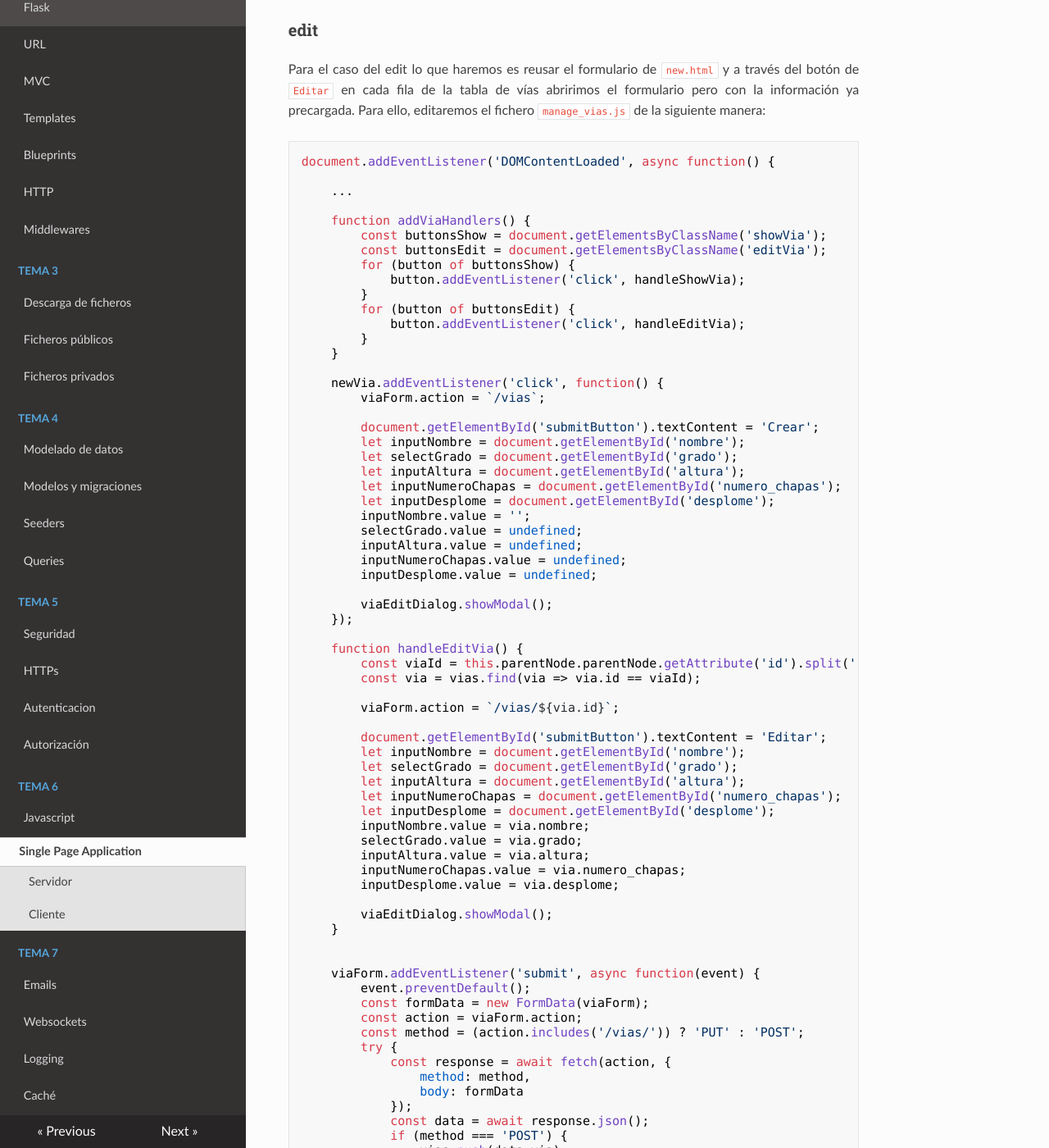
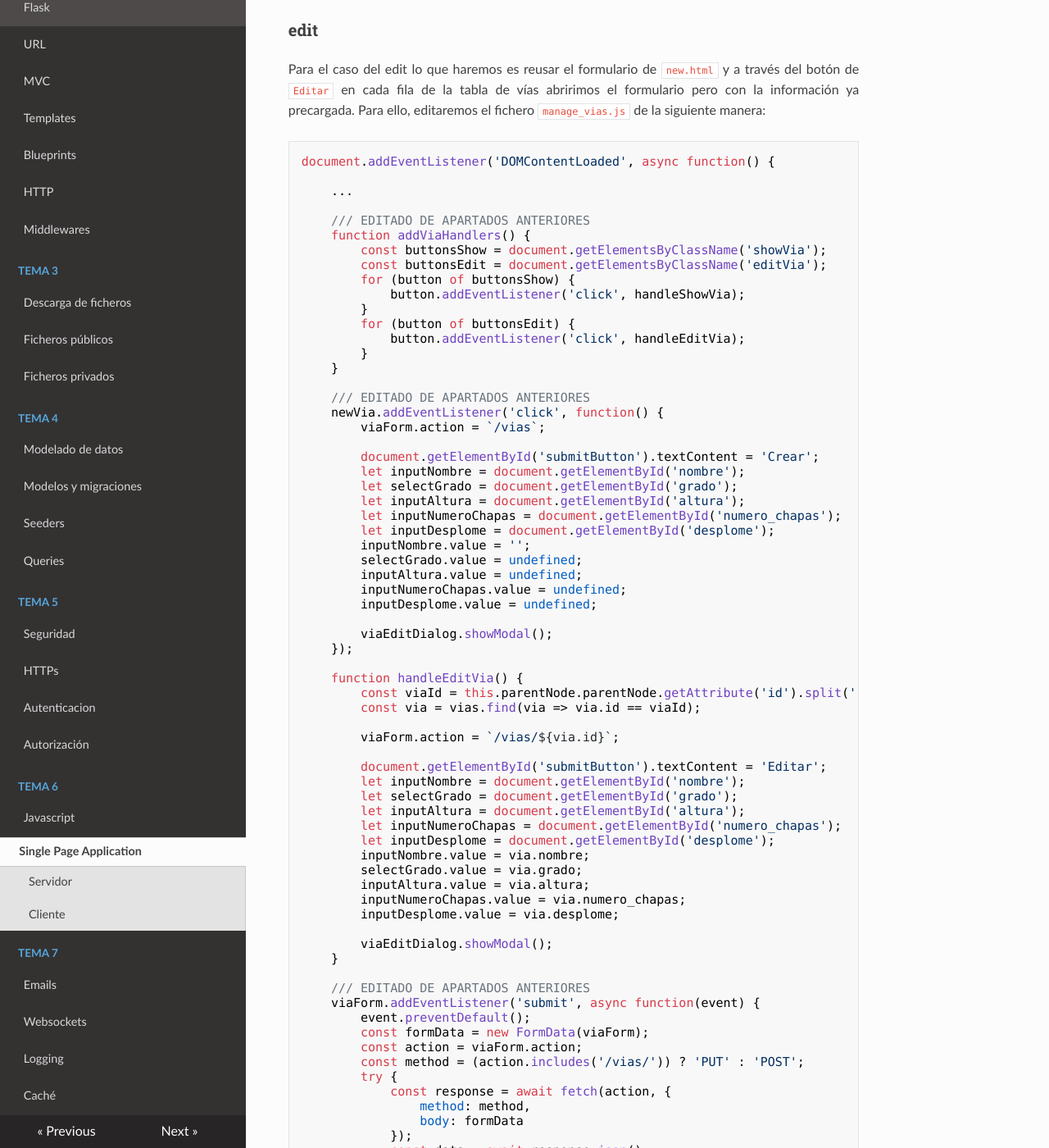
Before and after one commit to apozohue10/tecw, an MkDocs documentation site: the page built from docs/tema6/spa.md, in a window 1280 px wide and 1400 px high, scrolled down 14667 px. Shown: the whole window at 82% size. Built offline with MkDocs 1.6.1, drawn with Linux system fonts in a browser that asks for light colours; nearby versions of some CDN libraries; some of the changed text lies outside the part shown.

Commit message:
Some fixes

```diff
--- a/docs/tema6/spa.md
+++ b/docs/tema6/spa.md
@@ -790,6 +790,7 @@ document.addEventListener('DOMContentLoaded', async function() {
 
     ...
 
+    /// EDITADO DE APARTADOS ANTERIORES
     function addViaHandlers() {
         const buttonsShow = document.getElementsByClassName('showVia');
         const buttonsEdit = document.getElementsByClassName('editVia');
@@ -801,6 +802,7 @@ document.addEventListener('DOMContentLoaded', async function() {
         }
     }
 
+    /// EDITADO DE APARTADOS ANTERIORES
     newVia.addEventListener('click', function() {
         viaForm.action = `/vias`;
 
@@ -840,7 +842,7 @@ document.addEventListener('DOMContentLoaded', async function() {
         viaEditDialog.showModal();
     }
 
-
+    /// EDITADO DE APARTADOS ANTERIORES
     viaForm.addEventListener('submit', async function(event) {
         event.preventDefault();
         const formData = new FormData(viaForm);
@@ -883,6 +885,7 @@ document.addEventListener('DOMContentLoaded', async function() {
 
     ...
 
+    /// EDITADO DE APARTADOS ANTERIORES
     function addViaHandlers() {
         const buttonsShow = document.getElementsByClassName('showVia');
         const buttonsEdit = document.getElementsByClassName('editVia');
```
Also changed, not shown: other parts of docs/tema6/spa.md (+2 -2 lines).
